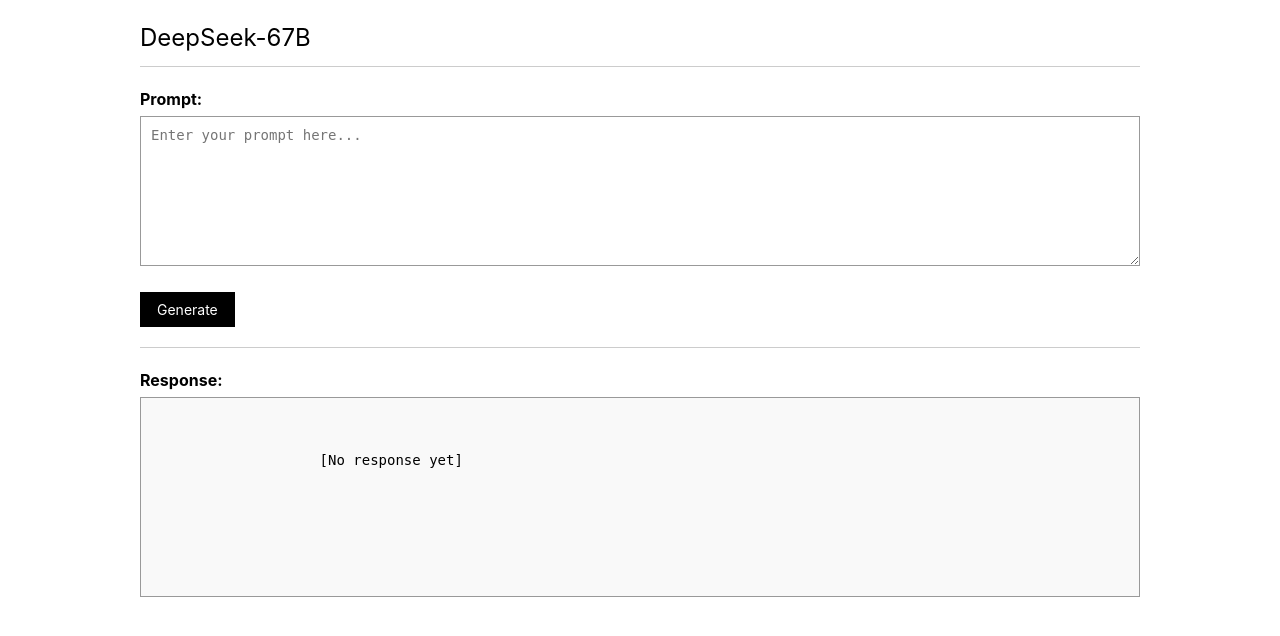
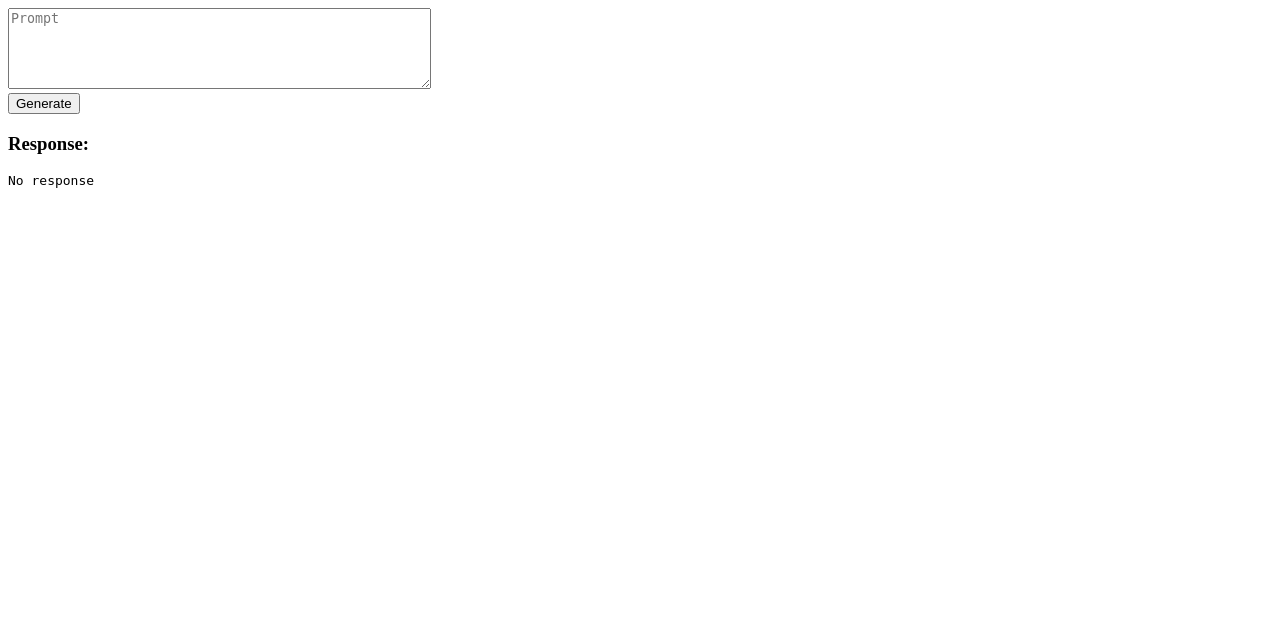
Before and after one commit to constantinbender51-cmyk/deepseek-base, a Flask app: page / in a window 1280 px wide. Shown: the top 636 px of the page. Run offline with Flask 3, Linux system fonts and the light colour scheme.

Commit message:
Update index.html

```diff
--- a/templates/index.html
+++ b/templates/index.html
@@ -1,151 +1,12 @@
 <!DOCTYPE html>
-<html lang="en">
-<head>
-    <meta charset="UTF-8">
-    <meta name="viewport" content="width=device-width, initial-scale=1.0">
-    <title>DeepSeek AI</title>
-    <style>
-        * {
-            margin: 0;
-            padding: 0;
-            box-sizing: border-box;
-        }
-
-        body {
-            font-family: -apple-system, BlinkMacSystemFont, 'Segoe UI', Roboto, monospace;
-            background: #ffffff;
-            color: #000000;
-            line-height: 1.5;
-            padding: 20px;
-        }
-
-        .container {
-            max-width: 1000px;
-            margin: 0 auto;
-        }
-
-        h1 {
-            font-size: 24px;
-            font-weight: normal;
-            margin-bottom: 20px;
-            border-bottom: 1px solid #ccc;
-            padding-bottom: 10px;
-        }
-
-        .form-group {
-            margin-bottom: 20px;
-        }
-
-        label {
-            display: block;
-            margin-bottom: 5px;
-            font-weight: bold;
-        }
-
-        textarea, .response-box {
-            width: 100%;
-            padding: 10px;
-            border: 1px solid #999;
-            font-family: monospace;
-            font-size: 14px;
-            background: #fff;
-        }
-
-        textarea {
-            height: 150px;
-            resize: vertical;
-        }
-
-        textarea:focus {
-            outline: none;
-            border-color: #000;
-        }
-
-        button {
-            background: #000;
-            color: #fff;
-            border: 1px solid #000;
-            padding: 8px 16px;
-            font-size: 14px;
-            cursor: pointer;
-            font-family: inherit;
-        }
-
-        button:hover {
-            background: #333;
-        }
-
-        button:disabled {
-            background: #666;
-            cursor: not-allowed;
-        }
-
-        .response-box {
-            min-height: 200px;
-            max-height: 500px;
-            overflow-y: auto;
-            background: #f9f9f9;
-            border: 1px solid #999;
-            white-space: pre-wrap;
-            word-wrap: break-word;
-        }
-
-        .status {
-            margin: 10px 0;
-            font-family: monospace;
-            color: #666;
-        }
-
-        hr {
-            margin: 20px 0;
-            border: none;
-            border-top: 1px solid #ccc;
-        }
-    </style>
-</head>
+<html>
+<head><title>DeepSeek</title></head>
 <body>
-    <div class="container">
-        <h1>DeepSeek-67B</h1>
-
-        <form method="POST" action="/predict">
-            <div class="form-group">
-                <label for="prompt">Prompt:</label>
-                <textarea
-                    id="prompt"
-                    name="prompt"
-                    placeholder="Enter your prompt here..."
-                    required
-                ></textarea>
-            </div>
-
-            <button type="submit" id="submitBtn">Generate</button>
-        </form>
-
-        <div id="loading" style="display:none;" class="status">Generating...</div>
-
-        <hr>
-
-        <div class="form-group">
-            <label>Response:</label>
-            <div class="response-box">
-                {% if prediction_text %}
-                    {{ prediction_text }}
-                {% else %}
-                    [No response yet]
-                {% endif %}
-            </div>
-        </div>
-    </div>
-
-    <script>
-        const form = document.querySelector('form');
-        const submitBtn = document.getElementById('submitBtn');
-        const loading = document.getElementById('loading');
-
-        form.addEventListener('submit', function() {
-            submitBtn.disabled = true;
-            loading.style.display = 'block';
-        });
-    </script>
+<form method="POST" action="/predict">
+<textarea name="prompt" rows="5" cols="50" placeholder="Prompt"></textarea><br>
+<button type="submit">Generate</button>
+</form>
+<h3>Response:</h3>
+<pre>{% if prediction_text %}{{ prediction_text }}{% else %}No response{% endif %}</pre>
 </body>
 </html>
```
